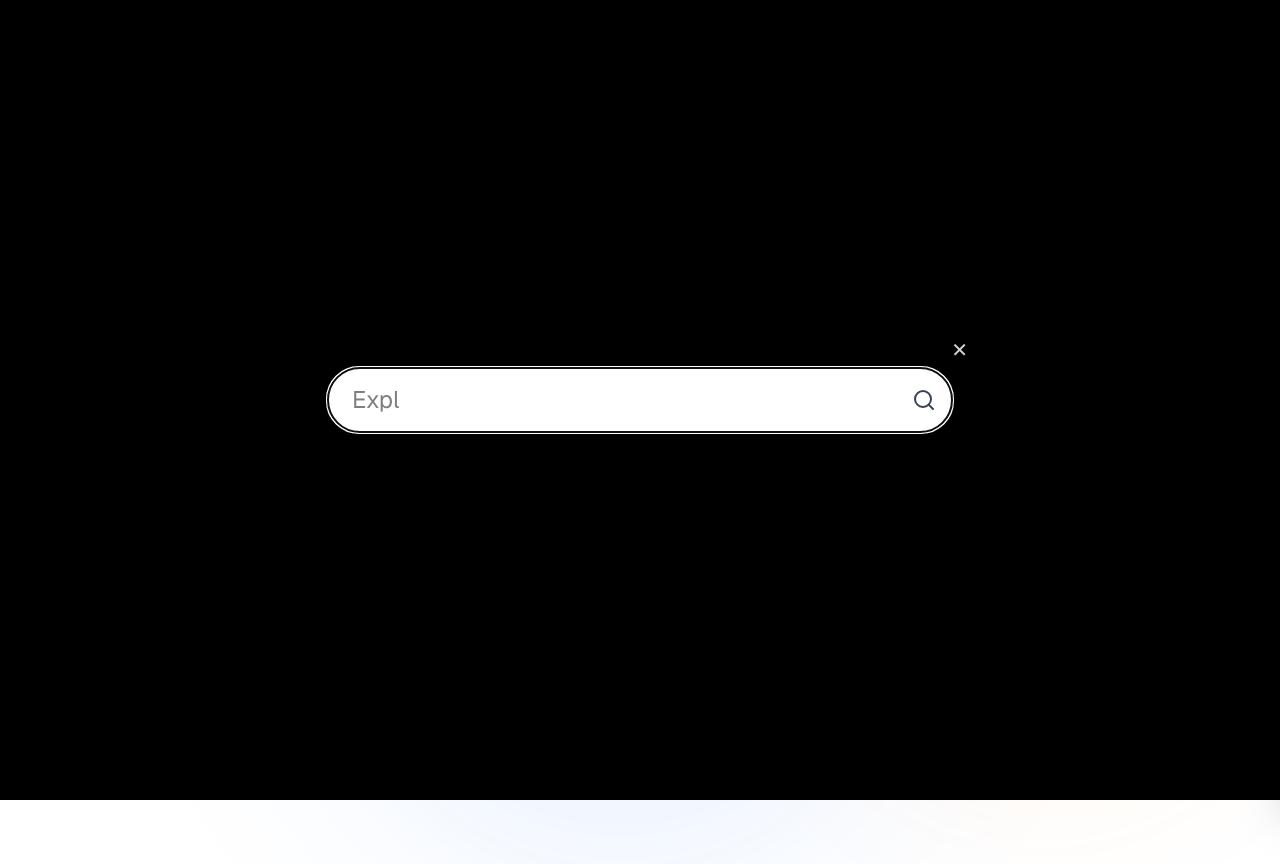
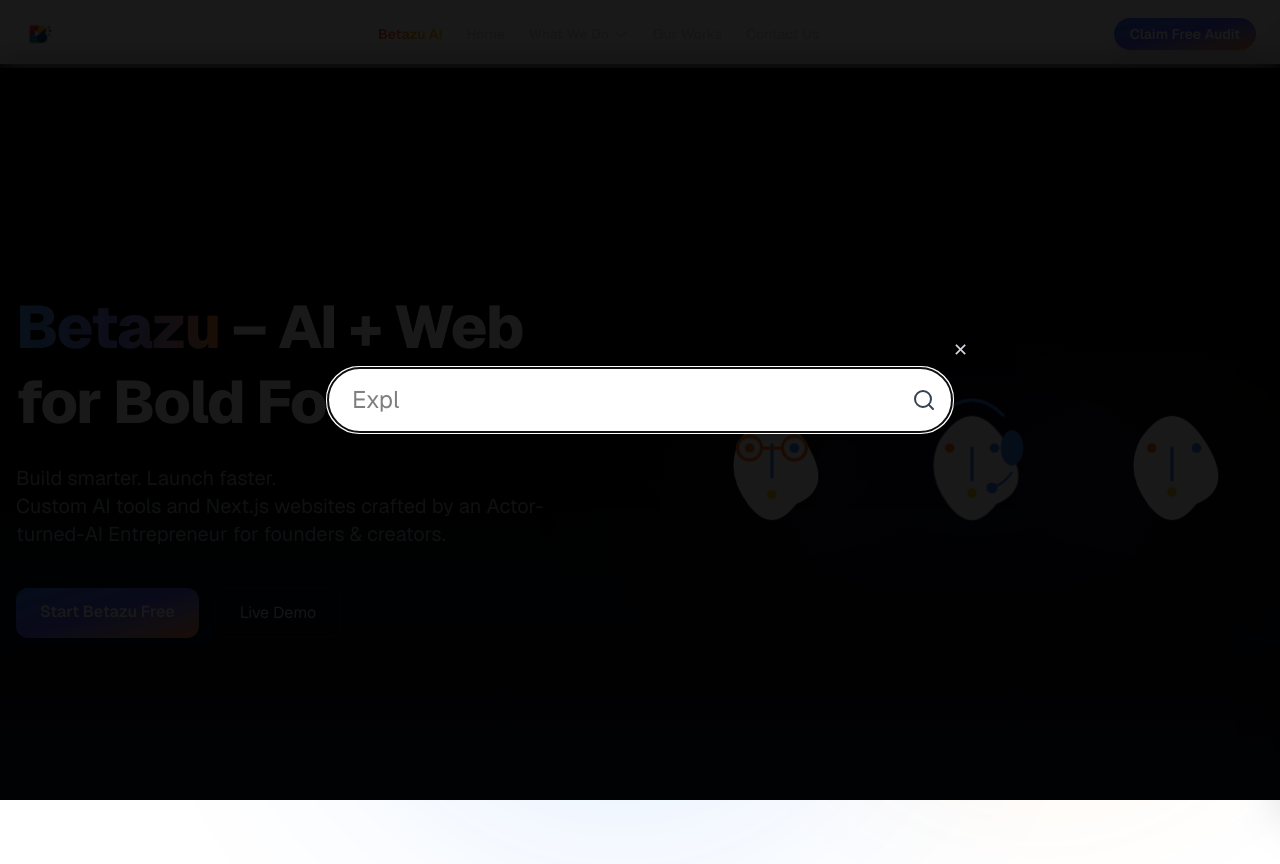
Before and after one commit to bikramm01/betazu-app, a Next.js app: page / in a window 1280 px wide. Both pictures are taken after a click on the button "Open search". Shown: the top 864 px of the page. Built offline with nearby package versions, Linux system fonts and the light colour scheme.

Commit message:
Update Header.tsx

```diff
--- a/src/components/Header.tsx
+++ b/src/components/Header.tsx
@@ -39,7 +39,7 @@
     return () => window.removeEventListener("scroll", handleScroll);
   }, []);
 
-  // ESC key closes search
+  // ESC key closes search + menu
   useEffect(() => {
     const handleKeyDown = (e: KeyboardEvent) => {
       if (e.key === "Escape") {
@@ -52,7 +52,7 @@
     return () => document.removeEventListener("keydown", handleKeyDown);
   }, []);
 
-  // Placeholder animation
+  // Typing animation
   useEffect(() => {
     setPlaceholderText(placeholders[0]);
   }, []);
@@ -91,22 +91,22 @@
 
   return (
     <>
-      {/* Header */}
+      {/* Fixed Header */}
       <header
         className={`fixed top-0 left-0 w-full z-[90] transition-colors duration-300 ${
           menuOpen || scrolled
-            ? "bg-blue/60 backdrop-blur-md shadow-md"
+            ? "bg-blue/70 backdrop-blur-md shadow-md"
             : "bg-transparent backdrop-blur-md"
         }`}
       >
-        <div className="max-w-7xl mx-auto px-4 sm:px-6 py-2.5 sm:py-4 flex items-center justify-between">
+        <div className="w-full px-4 sm:px-6 py-2.5 sm:py-4 flex items-center justify-between max-w-7xl mx-auto">
           {/* Logo */}
           <Link href="/" className="flex items-center gap-2">
             <Image src="/logo.png" alt="Betazu Logo" width={30} height={30} />
             <span className="text-lg sm:text-xl font-bold text-white">Betazu</span>
           </Link>
 
-          {/* Desktop Menu */}
+          {/* Desktop Nav */}
           <div className="hidden md:flex items-center gap-6 text-sm font-medium text-gray-300">
             <Link
               href="/betazuai"
@@ -117,12 +117,10 @@
             <Link href="/" className="hover:text-blue-400">Home</Link>
 
             {/* Services Dropdown */}
-            <div className="relative dropdown" ref={servicesRef}>
-              <div
-                className="flex items-center gap-1 hover:text-blue-400 cursor-pointer"
-                onMouseEnter={() => setServicesOpen(true)}
-                onClick={() => setServicesOpen(prev => !prev)}
-                aria-expanded={servicesOpen}
+            <div className="relative" ref={servicesRef}>
+              <button
+                onClick={() => setServicesOpen((prev) => !prev)}
+                className="flex items-center gap-1 hover:text-blue-400"
               >
                 <span className="font-medium">What We Do</span>
                 <svg
@@ -134,9 +132,9 @@
                 >
                   <path strokeLinecap="round" strokeLinejoin="round" d="M19 9l-7 7-7-7" />
                 </svg>
-              </div>
+              </button>
               {servicesOpen && (
-                <div className="absolute top-8 left-0 bg-[#1a1a1a] text-white rounded-xl shadow-lg py-3 px-4 w-52 animate-fade-in z-[95]">
+                <div className="absolute top-8 left-0 bg-[#1a1a1a] text-white rounded-xl shadow-lg py-3 px-4 w-52 z-[95]">
                   {[
                     { href: "/#ai-tools", label: "AI Tools" },
                     { href: "/#websites", label: "Websites" },
@@ -161,7 +159,7 @@
 
           {/* Right Side */}
           <div className="flex items-center gap-2 sm:gap-3">
-            {/* Search button */}
+            {/* Search */}
             <button
               onClick={() => setShowSearch(true)}
               className="p-1.5 sm:p-2"
@@ -170,18 +168,18 @@
               <Search className="w-5 h-5 text-white hover:text-orange-400" />
             </button>
 
-            {/* Claim Free Audit - only on desktop */}
+            {/* Claim Free Audit - Desktop */}
             <Link
               href="/free-audit"
-              className="hidden md:inline-block px-3 sm:px-4 py-1 sm:py-1.5 rounded-full text-xs sm:text-sm bg-gradient-to-br from-blue-500 via-indigo-500 to-orange-400 text-white font-semibold shadow-xl hover:scale-105 hover:shadow-[0_0_30px_rgba(59,130,246,0.5)] transition duration-300 ease-in-out cursor-pointer"
+              className="hidden md:inline-block px-3 sm:px-4 py-1 sm:py-1.5 rounded-full text-xs sm:text-sm bg-gradient-to-br from-blue-500 via-indigo-500 to-orange-400 text-white font-semibold shadow-xl hover:scale-105 hover:shadow-[0_0_30px_rgba(59,130,246,0.5)] transition"
             >
               Claim Free Audit
             </Link>
 
-            {/* Menu Toggle */}
+            {/* Mobile Menu Button */}
             <button
-              onClick={() => setMenuOpen(prev => !prev)}
-              className="md:hidden p-1.5 text-gray-200 focus:outline-none z-[101]"
+              onClick={() => setMenuOpen((prev) => !prev)}
+              className="md:hidden p-1.5 text-gray-200 z-[101]"
               aria-label="Toggle menu"
             >
               <svg
@@ -204,17 +202,13 @@
 
       {/* Mobile Drawer */}
       <div
-        className={`fixed top-0 right-0 h-screen w-[80%] max-w-xs bg-black text-white shadow-2xl flex flex-col transform transition-transform duration-300 ease-in-out z-[120] ${
+        className={`fixed top-0 right-0 h-screen w-[80%] max-w-xs bg-black text-white shadow-2xl flex flex-col transition-transform duration-300 ease-in-out z-[120] ${
           menuOpen ? "translate-x-0" : "translate-x-full"
         }`}
-        style={{
-          transformOrigin: "top right",
-          borderTopLeftRadius: "12px",
-        }}
       >
         <button
           onClick={() => setMenuOpen(false)}
-          className="absolute top-4 right-4 text-gray-300 hover:text-red-500 focus:outline-none"
+          className="absolute top-4 right-4 text-gray-300 hover:text-red-500"
           aria-label="Close menu"
         >
           ✕
@@ -225,15 +219,9 @@
             Betazu AI
           </Link>
           <Link href="/" onClick={() => setMenuOpen(false)} className="hover:text-blue-400">Home</Link>
-          {[
-            { href: "/#ai-tools", label: "AI Tools" },
-            { href: "/#websites", label: "Websites" },
-            { href: "/#automation", label: "Automation" },
-          ].map(({ href, label }) => (
-            <Link key={href} href={href} onClick={() => setMenuOpen(false)} className="hover:text-blue-400">
-              {label}
-            </Link>
-          ))}
+          <Link href="/#ai-tools" onClick={() => setMenuOpen(false)} className="hover:text-blue-400">AI Tools</Link>
+          <Link href="/#websites" onClick={() => setMenuOpen(false)} className="hover:text-blue-400">Websites</Link>
+          <Link href="/#automation" onClick={() => setMenuOpen(false)} className="hover:text-blue-400">Automation</Link>
           <Link href="/our-works" onClick={() => setMenuOpen(false)} className="hover:text-blue-400">Our Works</Link>
           <Link href="/contact" onClick={() => setMenuOpen(false)} className="hover:text-blue-400">Contact Us</Link>
 
@@ -241,7 +229,7 @@
           <Link
             href="/free-audit"
             onClick={() => setMenuOpen(false)}
-            className="mt-6 px-4 py-2 rounded-full text-sm bg-gradient-to-br from-blue-500 via-indigo-500 to-orange-400 text-white font-semibold text-center shadow-lg hover:scale-105 hover:shadow-[0_0_30px_rgba(59,130,246,0.5)] transition duration-300 ease-in-out"
+            className="mt-6 px-4 py-2 rounded-full text-sm bg-gradient-to-br from-blue-500 via-indigo-500 to-orange-400 text-white font-semibold text-center shadow-lg hover:scale-105 hover:shadow-[0_0_30px_rgba(59,130,246,0.5)] transition"
           >
             Claim Free Audit
           </Link>
@@ -250,11 +238,11 @@
 
       {/* Search Overlay */}
       {showSearch && (
-        <div className="fixed inset-0 bg-black bg-opacity-90 flex items-center justify-center z-[999]">
+        <div className="fixed inset-0 bg-black/90 flex items-center justify-center z-[999]">
           <div className="relative w-[90%] max-w-sm sm:max-w-2xl px-4 sm:px-6">
             <button
               onClick={() => setShowSearch(false)}
-              className="absolute -top-8 right-2 text-gray-300 text-lg sm:text-xl hover:text-red-500"
+              className="absolute -top-8 right-2 text-gray-300 text-lg hover:text-red-500"
               aria-label="Close search"
             >
               ✕
```
